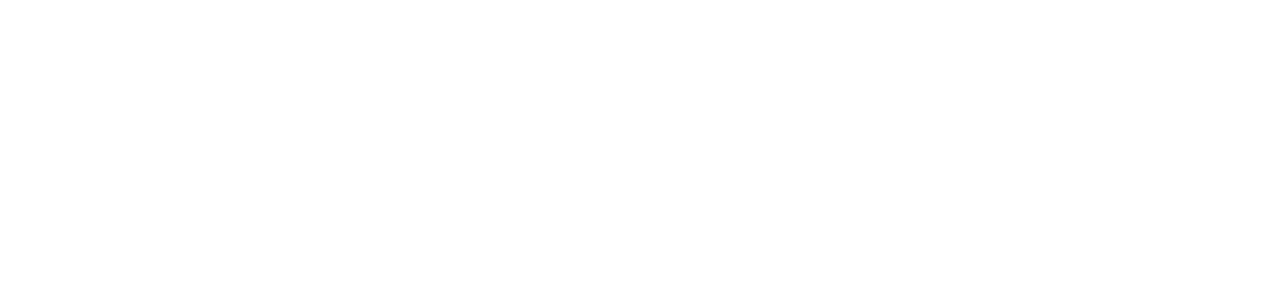
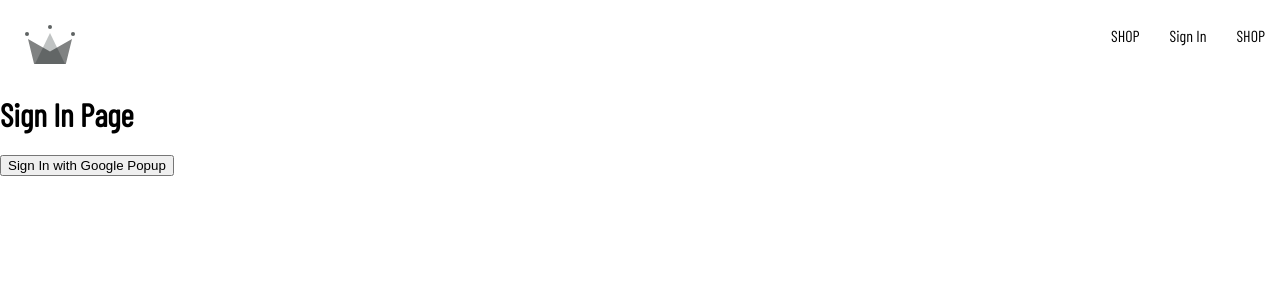
Before and after one commit to changLiCoding/TurboEclothing, a React (Create React App) app: page /sign-in in a window 1280 px wide. Before the commit this address had no page. Shown: the top 300 px of the page. Built offline with nearby package versions, Linux system fonts and the light colour scheme.

Commit message:
Middle of setting FireStoreDB

```diff
--- a/package.json
+++ b/package.json
@@ -6,6 +6,7 @@
     "@testing-library/jest-dom": "^5.16.5",
     "@testing-library/react": "^13.3.0",
     "@testing-library/user-event": "^13.5.0",
+    "firebase": "^9.9.3",
     "react": "^18.2.0",
     "react-dom": "^18.2.0",
     "react-router-dom": "^6.3.0",
--- a/src/App.js
+++ b/src/App.js
@@ -1,6 +1,8 @@
 import Home from './routes/home/home.component';
 import { Routes, Route } from 'react-router-dom'
 import Navigation from './routes/navigation/navigation.component';
+import SignIn from './routes/sign-in/sign-in.component';
+
 
 const Shop = () => {
   return (<div><h1>I am the Shop Page!</h1></div>)
@@ -13,6 +15,7 @@ const App = () => {
       <Route path='/' element={<Navigation />} >
         <Route index element={<Home />} />
         <Route path='shop' element={<Shop />} />
+        <Route path='sign-in' element={<SignIn />} />
 
       </Route>
 
--- a/src/routes/navigation/navigation.component.jsx
+++ b/src/routes/navigation/navigation.component.jsx
@@ -12,6 +12,8 @@ const Navigation = () => {
                 </Link>
                 <div className='nav-links-container'>
                     <Link className='nav-link' to='/shop'>SHOP</Link>
+                    <Link className='nav-link' to='/sign-in'>Sign In</Link>
+                    <Link className='nav-link' to='/shop'>SHOP</Link>
 
 
                 </div>
--- /dev/null
+++ b/src/routes/sign-in/sign-in.component.jsx
@@ -0,0 +1,19 @@
+import { signInWithGooglePopup } from "../../utils/firebase/firebase.utlis";
+
+
+const SignIn = () => {
+    const logGoogleUser = async () => {
+        const response = await signInWithGooglePopup();
+        console.log(response);
+    }
+    return (
+        <div>
+            <h1>
+                Sign In Page
+            </h1>
+            <button onClick={logGoogleUser}>Sign In with Google Popup</button>
+        </div>
+    )
+};
+
+export default SignIn;
--- /dev/null
+++ b/src/utils/firebase/firebase.utlis.js
@@ -0,0 +1,28 @@
+import { initializeApp } from 'firebase/app';
+import { getAuth, signInWithRedirect, signInWithPopup, GoogleAuthProvider } from 'firebase/auth';
+import { getFirestore, doc, getDoc, setDoc } from 'firebase/firestore';
+const firebaseConfig = {
+    apiKey: "AIzaSyANGCttKiTfV7Lp03QmVDyVirYpFbFzK30",
+    authDomain: "turboeclothingdb.firebaseapp.com",
+    projectId: "turboeclothingdb",
+    storageBucket: "turboeclothingdb.appspot.com",
+    messagingSenderId: "576089958110",
+    appId: "1:576089958110:web:763b1a9ca53a29c37b444f"
+};
+
+// Initialize Firebase
+const firebaseApp = initializeApp(firebaseConfig);
+
+const provider = new GoogleAuthProvider();
+provider.setCustomParameters({
+    prompt: "select_account"
+});
+
+export const auth = getAuth();
+export const signInWithGooglePopup = () => signInWithPopup(auth, provider);
+
+export const db = getFirestore();
+export const createUserDocumentFromAuth = async (userAuth) => {
+    const userDocRef = doc(db, 'users', userAuth.uid);
+    console.log(userDocRef);
+}
```
Also changed, not shown: 1 other file (tests, documents, lock files or other folders).
